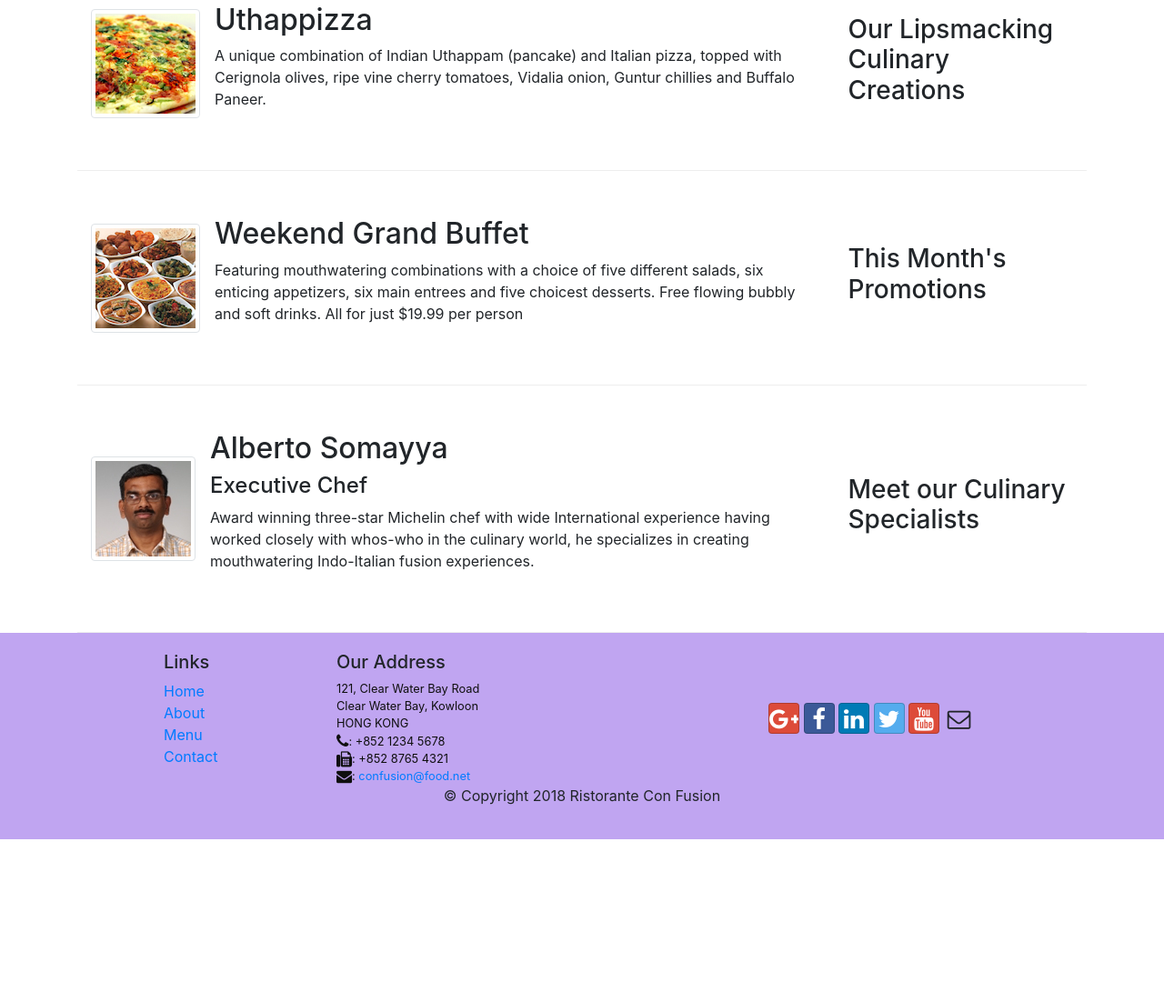
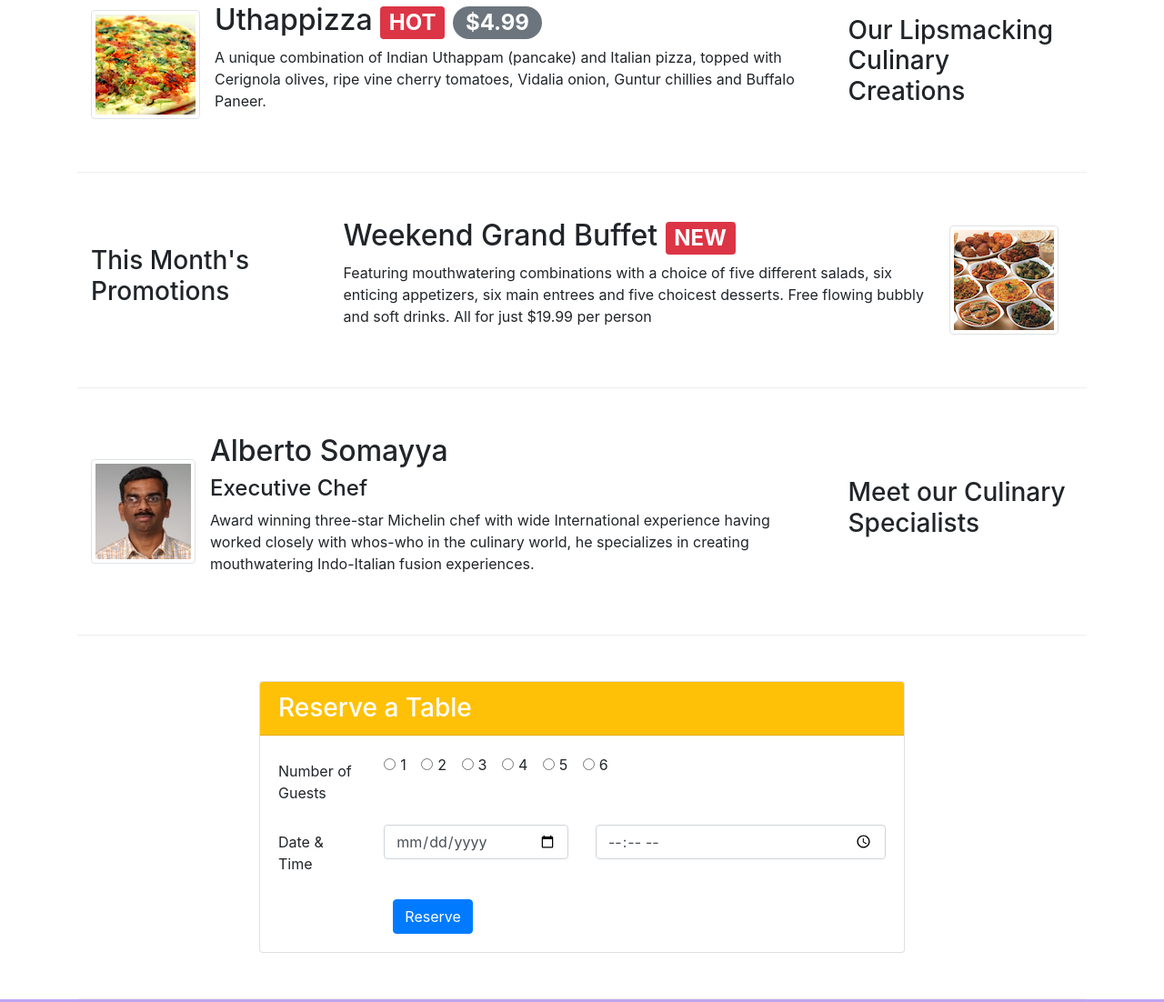
Before and after one commit to nishu-saini/Restaurant-Website, a website: page index.html in a window 1280 px wide. Shown: the part 381-1483 px from the top of the page at 91% size. Before the commit the page ends 1304 px from the top, so only its background shows below. Drawn offline with nearby package versions, Linux system fonts and the light colour scheme.

Commit message:
Assigment 2

```diff
--- a/css/styles.css
+++ b/css/styles.css
@@ -47,3 +47,11 @@ body {
 .up-margin {
     margin: 20px 0px 0px 0px;
 }
+
+.reserve-table {
+    margin: 40px 0px 0px 0px;
+}
+
+#reserve-button {
+    font-size: 120%;
+}
--- a/index.html
+++ b/index.html
@@ -45,7 +45,14 @@
                     <p>We take inspiration from the World's best cuisines, and create a unique fusion experience. Our lipsmacking creations will tickle your culinary senses!</p>
                 </div>
                 <div class="col-12 col-sm align-self-center">
-                    <img src="img/logo.png" class="img-fluid">
+                    <div class="row">
+                        <div class="col-sm-6">
+                            <img src="img/logo.png" class="img-fluid">
+                        </div>
+                        <div class="col-sm-6 reserve-table">
+                            <a role="button" class="btn btn-warning btn-block" id="reserve-button" href="#card-form"><b>Reserve Table</b></a>
+                        </div>
+                    </div>
                 </div>
             </div>
         </div>
@@ -53,16 +60,16 @@
 
     <div class="container">
         <div class="row row-content align-items-center">
-            <div class="col-12 col-sm-4 order-md-last col-md-3">
+            <div class="col-12 col-sm-4 order-sm-last col-md-3">
                 <h3>Our Lipsmacking Culinary Creations</h3>
             </div>
 
-            <div class="col col-sm order-md-first col-md">
+            <div class="col col-sm order-sm-first col-md">
                 <div class="media">
                     <img class="d-flex mr-3 img-thumbnail align-self-center"
                         src="img/uthappizza.png" alt="Uthapizza">
                     <div class="media-body">
-                        <h2 class="mt-0">Uthappizza</h2>
+                        <h2 class="mt-0">Uthappizza <span class="badge badge-danger">HOT</span> <span class="badge badge-pill badge-secondary">$4.99</span> </h2>
                         <p class="d-none d-sm-block">A unique combination of Indian Uthappam (pancake) and Italian pizza, topped with Cerignola olives, ripe vine cherry tomatoes, Vidalia onion, Guntur chillies and Buffalo Paneer.</p>
                     </div>
                 </div>
@@ -70,16 +77,16 @@
         </div>
 
         <div class="row row-content align-items-center">
-            <div class="col-12 col-sm-4 order-md-last col-md-3">
+            <div class="col-12 col-sm-4 col-md-3">
                 <h3>This Month's Promotions</h3>
             </div>
 
-            <div class="col col-sm order-md-first col-md">
+            <div class="col col-sm col-md">
                 <div class="media">
-                    <img class="d-flex mr-3 img-thumbnail align-self-center"
+                    <img class="d-flex mr-3 order-last img-thumbnail align-self-center"
                         src="img/buffet.png" alt="Buffet">
                     <div class="media-body">
-                        <h2 class="mt-0">Weekend Grand Buffet</h2>
+                        <h2 class="mt-0">Weekend Grand Buffet <span class="badge badge-danger">NEW</span> </h2>
                         <p class="d-none d-sm-block">Featuring mouthwatering combinations with a choice of five different salads, six enticing appetizers, six main entrees and five choicest desserts. Free flowing bubbly and soft drinks. All for just $19.99 per person </p>
                     </div>
                 </div>
@@ -87,11 +94,11 @@
         </div>
 
         <div class="row row-content align-items-center">
-            <div class="col-12 col-sm-4 order-md-last col-md-3">
+            <div class="col-12 col-sm-4 order-sm-last col-md-3">
                 <h3>Meet our Culinary Specialists</h3>
             </div>
 
-            <div class="col col-sm order-md-first col-md">
+            <div class="col col-sm order-sm-first col-md">
                 <div class="media">
                     <img class="d-flex mr-3 img-thumbnail align-self-center"
                         src="img/alberto.png" alt="Alberto Somayya">
@@ -99,6 +106,64 @@
                         <h2 class="mt-0">Alberto Somayya</h2>
                         <h4>Executive Chef</h4>
                         <p class="d-none d-sm-block">Award winning three-star Michelin chef with wide International experience having worked closely with whos-who in the culinary world, he specializes in creating mouthwatering Indo-Italian fusion experiences. </p>
+                    </div>
+                </div>
+            </div>
+        </div>
+
+        <!-- Reservation Form -->
+        <div class="row row-content d-flex justify-content-center" id="card-form">
+            <div class="col-12 col-md-8">
+                <div class="card">
+                    <h3 class="card-header bg-warning text-white">Reserve a Table</h3>
+                    <div class="card-body">
+                        <form>
+                            <div class="form-group row">
+                                <label for="guest-num" class="col-md-2 col-form-label">Number of Guests</label>
+                                <div class="col-md-10">
+                                    <div class="form-check form-check-inline">
+                                        <input class="form-check-input" type="radio" name="inlineRadioOptions" id="inlineRadio1" value="option1">
+                                        <label class="form-check-label" for="inlineRadio1">1</label>
+                                    </div>
+                                    <div class="form-check form-check-inline">
+                                        <input class="form-check-input" type="radio" name="inlineRadioOptions" id="inlineRadio2" value="option2">
+                                        <label class="form-check-label" for="inlineRadio2">2</label>
+                                    </div>
+                                    <div class="form-check form-check-inline">
+                                        <input class="form-check-input" type="radio" name="inlineRadioOptions" id="inlineRadio3" value="option3">
+                                        <label class="form-check-label" for="inlineRadio3">3</label>
+                                    </div>
+                                    <div class="form-check form-check-inline">
+                                        <input class="form-check-input" type="radio" name="inlineRadioOptions" id="inlineRadio4" value="option4">
+                                        <label class="form-check-label" for="inlineRadio4">4</label>
+                                    </div>
+                                    <div class="form-check form-check-inline">
+                                        <input class="form-check-input" type="radio" name="inlineRadioOptions" id="inlineRadio5" value="option5">
+                                        <label class="form-check-label" for="inlineRadio5">5</label>
+                                    </div>
+                                    <div class="form-check form-check-inline">
+                                        <input class="form-check-input" type="radio" name="inlineRadioOptions" id="inlineRadio6" value="option6">
+                                        <label class="form-check-label" for="inlineRadio6">6</label>
+                                    </div>
+                                </div>
+                            </div>
+
+                            <div class="form-group row">
+                                <label for="date-time" class="col-12 col-md-2 col-form-label">Date & Time</label>
+                                <div class="col-6 col-md-4">
+                                    <input type="date" class="form-control" id="reserve-date" name="date" placeholder="Area Code">
+                                </div>
+                                <div class="col-6 col-md-6">
+                                    <input type="time" class="form-control" id="reserve-time" name="time" placeholder="Tel. Number">
+                                </div>
+                            </div>
+
+                            <div class="form-group row up-margin">
+                                <div class="offset-md-2 col-md-10">
+                                    <button type="submit" class="btn btn-primary">Reserve</button>
+                                </div>
+                            </div>
+                        </form>
                     </div>
                 </div>
             </div>
```
Also changed, not shown: contactus.html (+1 -1 lines).
